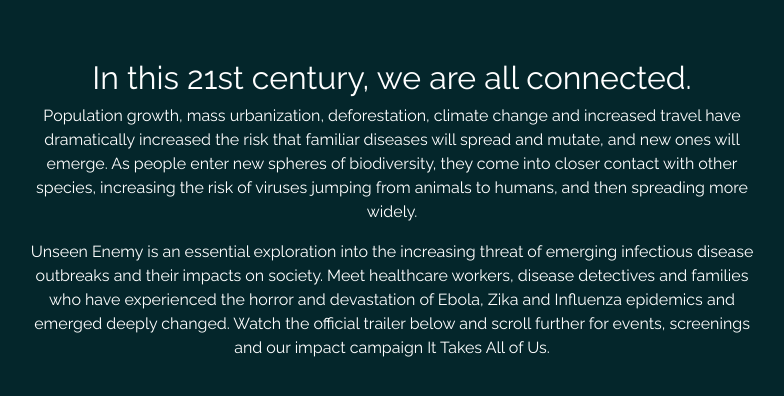
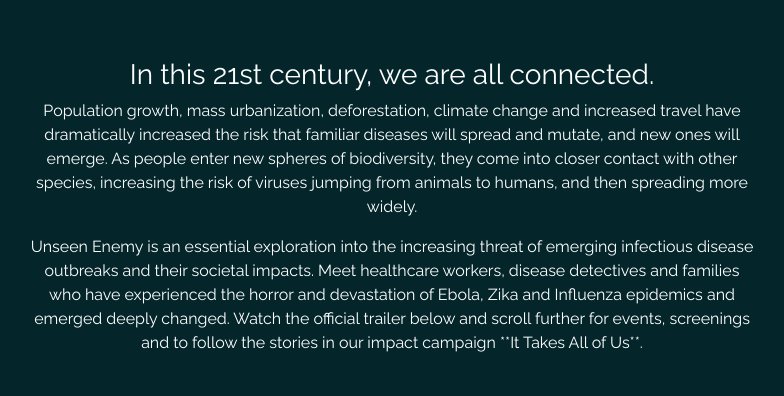
Before and after one commit to caseyg/takesallofus, a Jekyll site: the page built from index.md, in a window 1280 px wide and 900 px high, scrolled down 509 px, cut to the strip 23-454 px from the top of the window. Shown: the top 396 px of the strip, without its empty margins (248-1032 px from the left). Built offline with Jekyll 4.4.1, drawn with Linux system fonts in a browser that asks for light colours; nearby versions of some CDN libraries; comment, search, counter and statistics services are not loaded.

Commit message:
Updated Index

```diff
--- a/index.md
+++ b/index.md
@@ -142,8 +142,8 @@
 layout: home
 ---
 
-## In this 21st century, we are all connected.
+### In this 21st century, we are all connected.
 
 Population growth, mass urbanization, deforestation, climate change and increased travel have dramatically increased the risk that familiar diseases will spread and mutate, and new ones will emerge. As people enter new spheres of biodiversity, they come into closer contact with other species, increasing the risk of viruses jumping from animals to humans, and then spreading more widely.
 
-Unseen Enemy is an essential exploration into the increasing threat of emerging infectious disease outbreaks and their impacts on society. Meet healthcare workers, disease detectives and families who have experienced the horror and devastation of Ebola, Zika and Influenza epidemics and emerged deeply changed. Watch the official trailer below and scroll further for events, screenings and our impact campaign It Takes All of Us.
+Unseen Enemy is an essential exploration into the increasing threat of emerging infectious disease outbreaks and their societal impacts. Meet healthcare workers, disease detectives and families who have experienced the horror and devastation of Ebola, Zika and Influenza epidemics and emerged deeply changed. Watch the official trailer below and scroll further for events, screenings and to follow the stories in our impact campaign \*\*It Takes All of Us\*\*.
```
